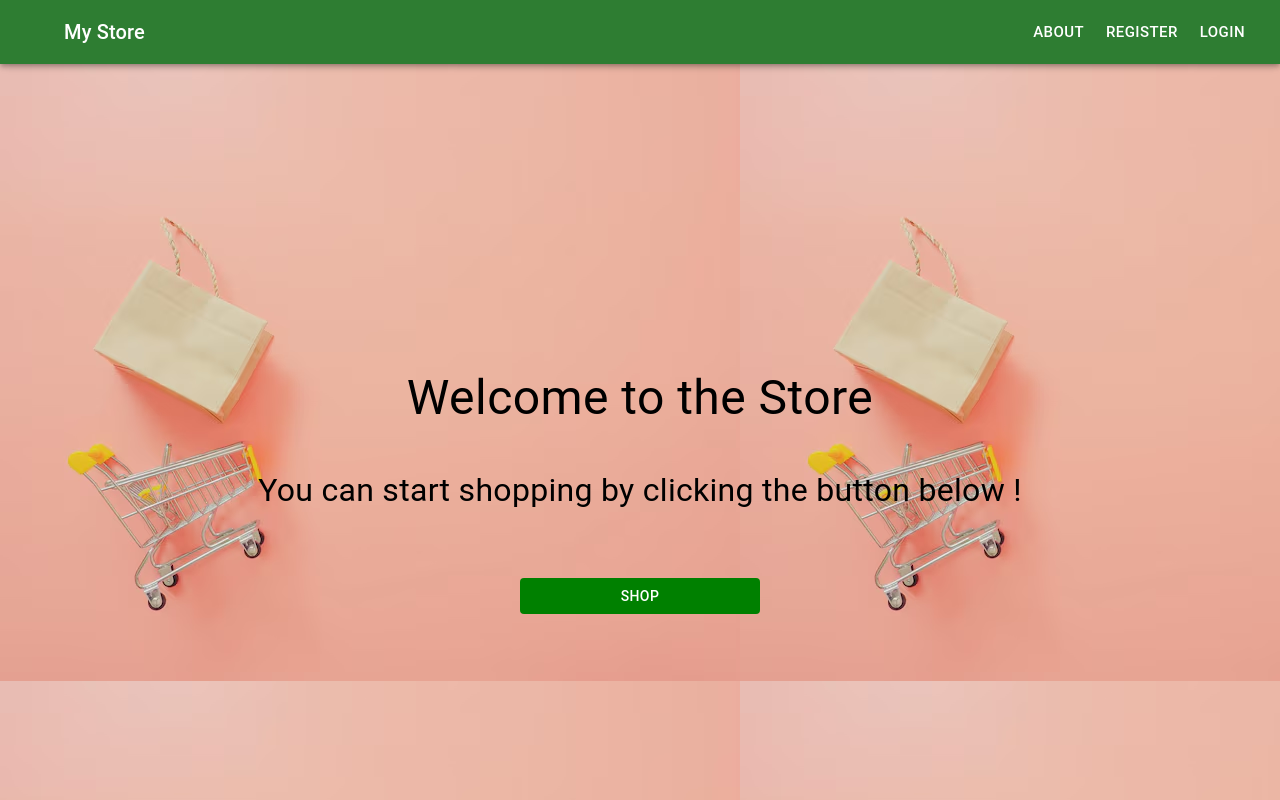
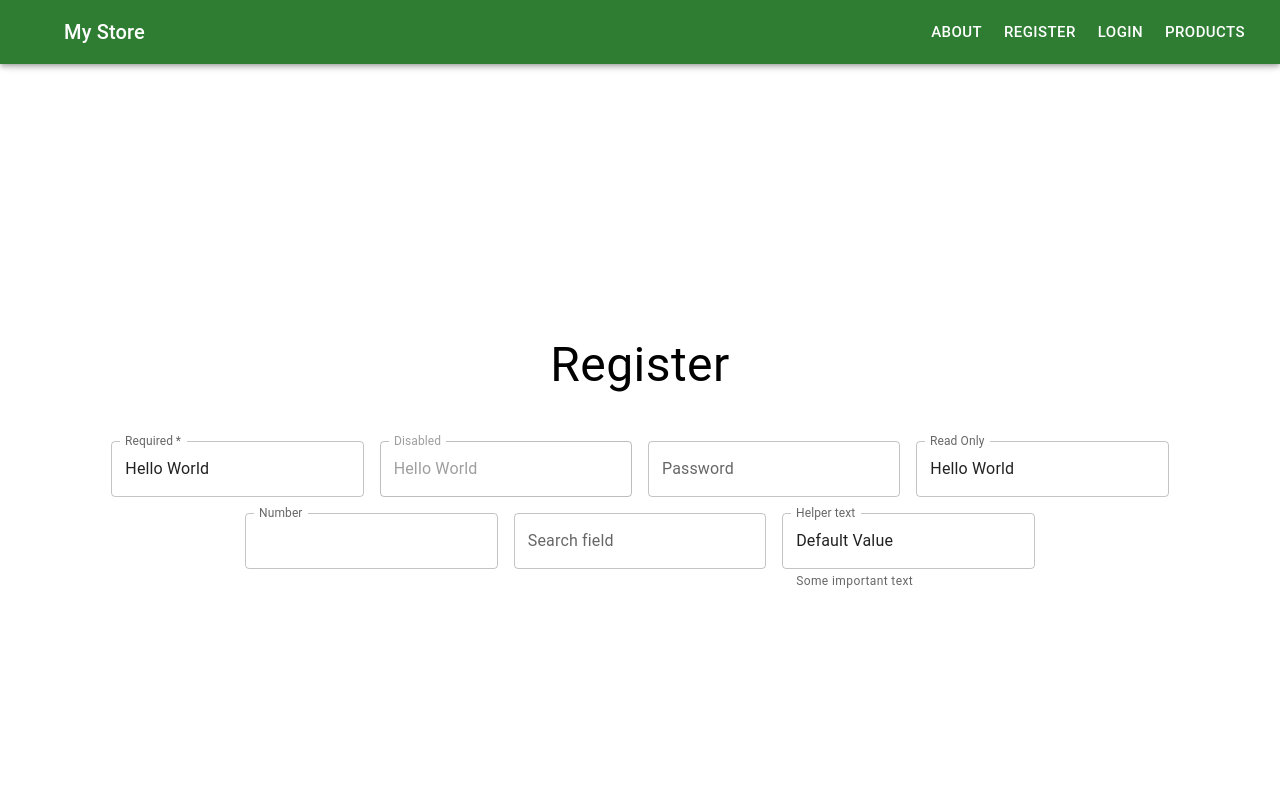
Before and after one commit to Hasireddy/Ecommerce, a React (Create React App) app in the folder client/: page / in a window 1280 px wide. Shown: the top 800 px of the page. Built offline with nearby package versions, Linux system fonts and the light colour scheme; some icons are missing.

Commit message:
register page

```diff
--- a/client/src/App.js
+++ b/client/src/App.js
@@ -1,12 +1,13 @@
 import Header from './components/Header.js';
 import Home from './components/Home.js';
 import Footer from './components/Footer.js';
+import Register from './components/Register.js';
 
 function App() {
   return (
     <div className="App">
       <Header/>
-      <Home/>
+      <Register/>
       <Footer/>
     </div>
   );
--- a/client/src/components/Header.js
+++ b/client/src/components/Header.js
@@ -20,6 +20,7 @@ function Header()
                             <Button color="white" size="large">About</Button>
                             <Button color="white" size="large">Register</Button>
                             <Button color="white" size="large">Login</Button>
+                            <Button color="white" size="large">Products</Button>
                     </Box>
                     </Toolbar>
                 </AppBar>
--- a/client/src/components/Home.js
+++ b/client/src/components/Home.js
@@ -32,6 +32,7 @@ function Home(){
                         backgroundColor:'green',
                         color:'white',
                         width:'15rem',
+                        fontSize:'1.5rem',
                         margin:'3rem',
                         transition:'transform 0.3s',
                         '&hover':{
--- a/client/src/components/Register.js
+++ b/client/src/components/Register.js
@@ -1,4 +1,4 @@
-import {Typography,Container} from '@mui/material';
+import {Typography,Container,Box,TextField} from '@mui/material';
 
 function Register(){
     return(
@@ -11,6 +11,60 @@ function Register(){
             }}>
                 Register
             </Typography>
+                        <Box
+                component="form"
+                sx={{ '& .MuiTextField-root': { m: 1, width: '25ch' } }}
+                noValidate
+                autoComplete="off"
+                >
+                <div>
+                    <TextField
+                    required
+                    id="outlined-required"
+                    label="Required"
+                    defaultValue="Hello World"
+                    />
+                    <TextField
+                    disabled
+                    id="outlined-disabled"
+                    label="Disabled"
+                    defaultValue="Hello World"
+                    />
+                    <TextField
+                    id="outlined-password-input"
+                    label="Password"
+                    type="password"
+                    autoComplete="current-password"
+                    />
+                    <TextField
+                    id="outlined-read-only-input"
+                    label="Read Only"
+                    defaultValue="Hello World"
+                    slotProps={{
+                        input: {
+                        readOnly: true,
+                        },
+                    }}
+                    />
+                    <TextField
+                    id="outlined-number"
+                    label="Number"
+                    type="number"
+                    slotProps={{
+                        inputLabel: {
+                        shrink: true,
+                        },
+                    }}
+                    />
+                    <TextField id="outlined-search" label="Search field" type="search" />
+                    <TextField
+                    id="outlined-helperText"
+                    label="Helper text"
+                    defaultValue="Default Value"
+                    helperText="Some important text"
+                    />
+                </div>
+                </Box>
         </Container>
         </>
     )
```
